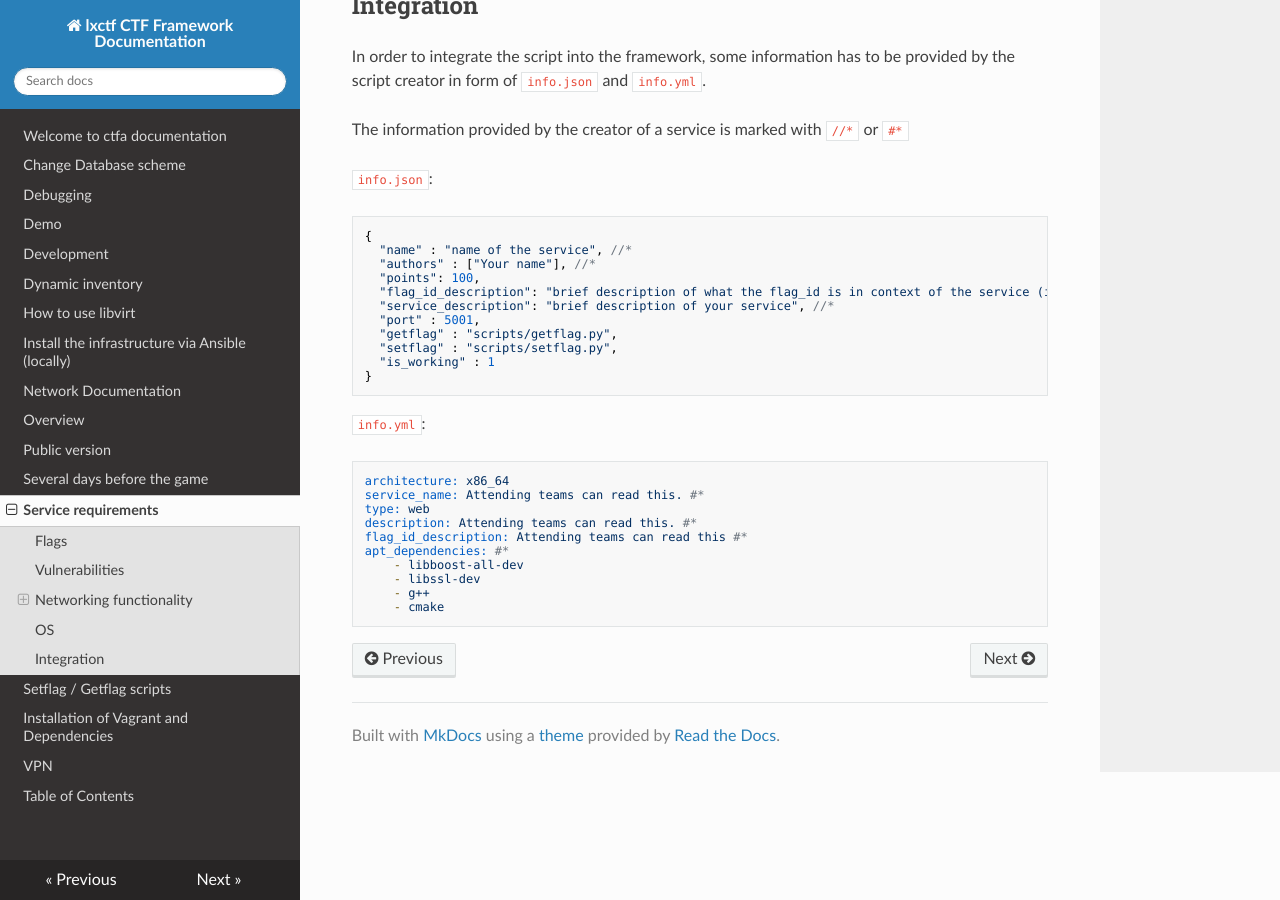
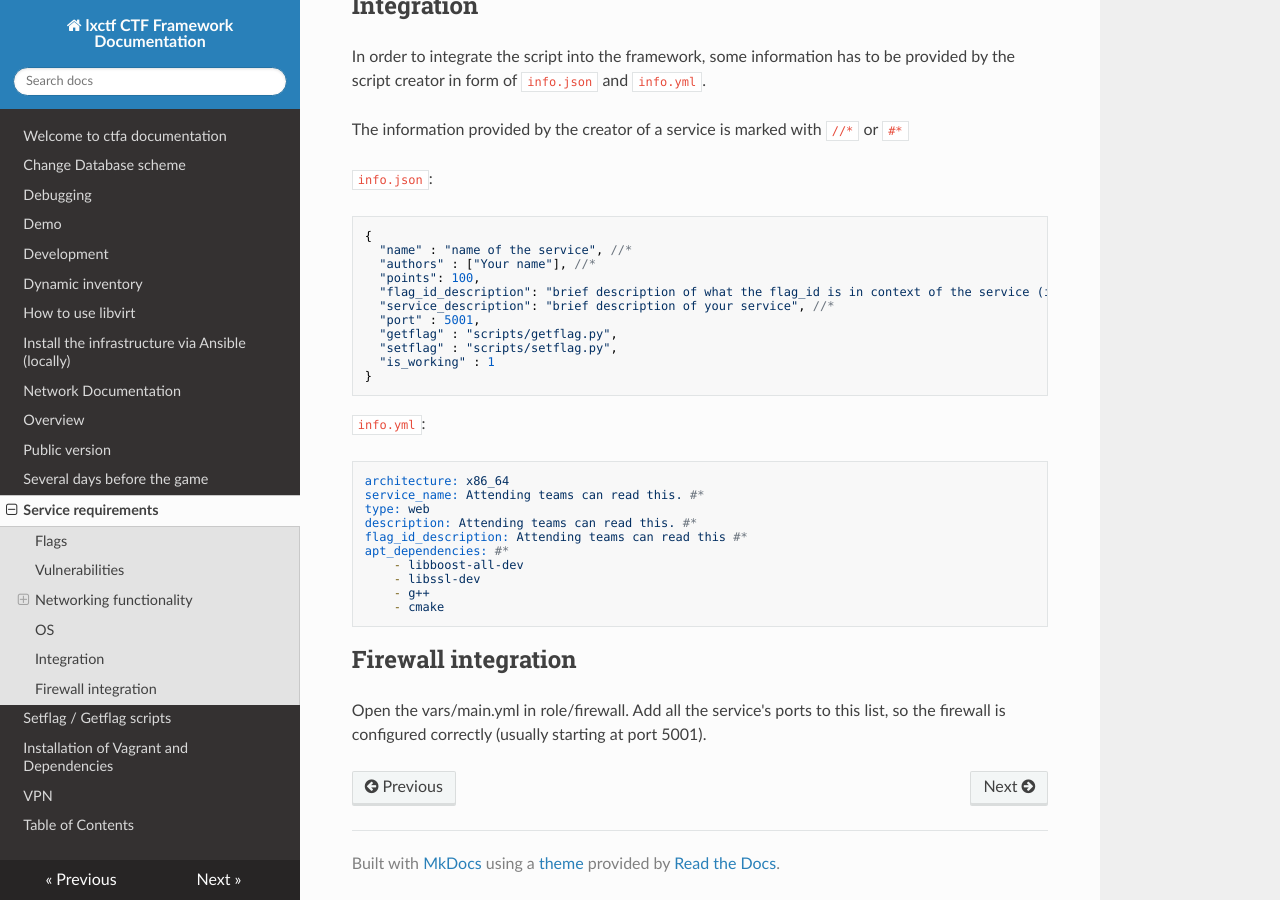
Before and after one commit to hsasctf/lxctf, an MkDocs documentation site: the page built from docs/service_requirements.md, in a window 1280 px wide and 900 px high, scrolled down 2485 px. Built offline with MkDocs 1.6.1, drawn with Linux system fonts in a browser that asks for light colours; nearby versions of some CDN libraries.

````diff
--- a/docs/service_requirements.md
+++ b/docs/service_requirements.md
@@ -113,3 +113,9 @@
     - g++
     - cmake
 ```
+
+
+## Firewall integration
+
+Open the vars/main.yml in role/firewall.
+Add all the service's ports to this list, so the firewall is configured correctly (usually starting at port 5001).
````
Also changed, not shown: 1 other file.
